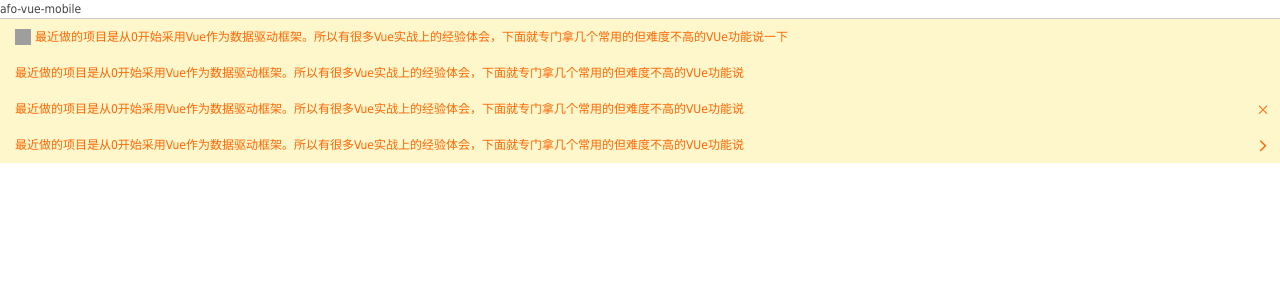
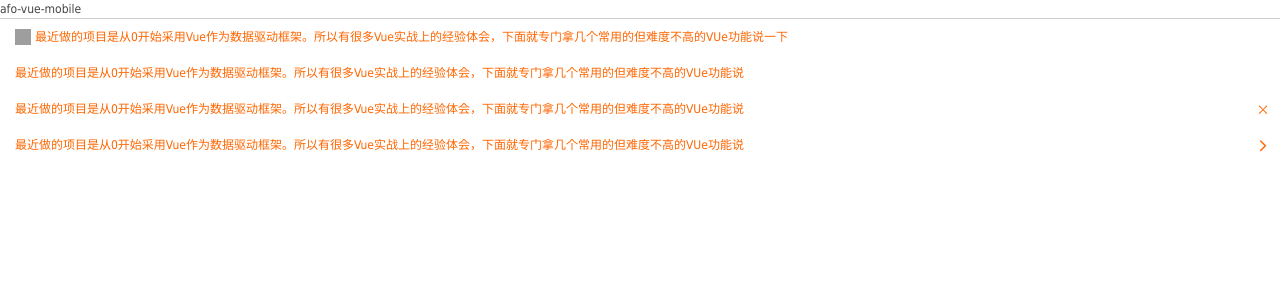
Before and after one commit to chenjinxinlove/afo-vue-mobile, a Vue app: page /#/notice-bar in a window 1280 px wide. Shown: the top 300 px of the page. Built offline with nearby package versions, Linux system fonts and the light colour scheme; grey boxes are pictures that could not be loaded.

Commit message:
feat: 添加测试

```diff
--- a/src/notice-bar/components/notice-bar.vue
+++ b/src/notice-bar/components/notice-bar.vue
@@ -33,22 +33,6 @@
     color: {
       type: String,
       default: '#f60'
-    },
-    background: {
-      type: String,
-      default: '#fff7cc'
-    },
-    fps: {
-      type: Number,
-      default: 50
-    },
-    delay: {
-      type: Number,
-      default: 1
-    },
-    scrollable: {
-      type: Boolean,
-      default: true
     },
     speed: {
       type: Number,
```
